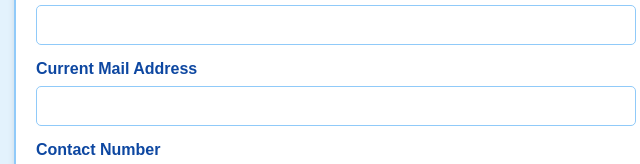
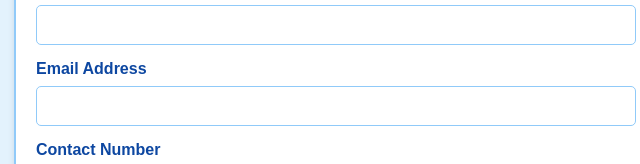
Before and after one commit to rkanjana/nexus-bank-live, a website: page public/sbaccount.html in a window 1280 px wide. Shown: the part 622-786 px from the top of the page, 304-944 px from the left. Drawn offline with Linux system fonts and the light colour scheme.

Commit message:
Change label from 'Current Mail Address' to 'Email Address'

```diff
--- a/public/sbaccount.html
+++ b/public/sbaccount.html
@@ -49,7 +49,7 @@
         <label for="address">Current Residential Address</label>
         <input type="text" id="address" name="address" required>
 
-        <label for="mailingAddress">Current Mail Address</label>
+        <label for="mailingAddress">Email Address</label>
         <input type="email" id="mailingAddress" name="mailingAddress">
         <label for="contactNumber">Contact Number</label>
         <input type="tel" id="contactNumber" name="contactNumber" required>
```
